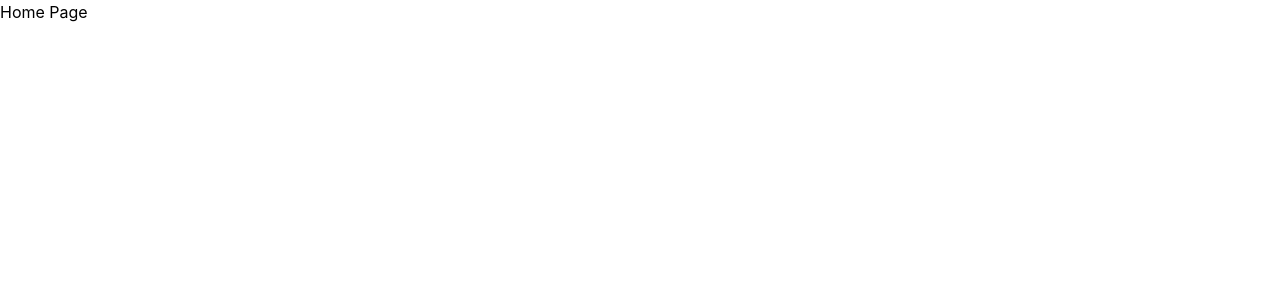
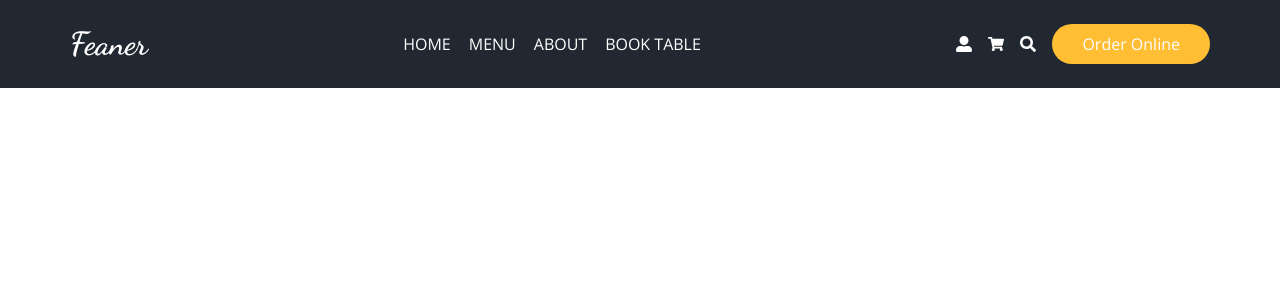
Before and after one commit to HakanSayar33/crunch-food-ordering, a Next.js app: page / in a window 1280 px wide. Shown: the top 300 px of the page. Built offline with nearby package versions, Linux system fonts and the light colour scheme.

Commit message:
Creation of header component and css structure

```diff
--- /dev/null
+++ b/components/layout/Footer.jsx
@@ -0,0 +1,9 @@
+import React from 'react'
+
+const Footer = () => {
+  return (
+    <div>Footer</div>
+  )
+}
+
+export default Footer
--- /dev/null
+++ b/components/layout/Header.jsx
@@ -0,0 +1,44 @@
+import Logo from "../ui/Logo";
+import { FaUserAlt, FaShoppingCart, FaSearch } from "react-icons/fa";
+
+const Header = () => {
+  return (
+    <div className="h-[5.5rem] bg-secondary">
+      <div className="container mx-auto text-white flex justify-between items-center h-full">
+        <Logo />
+        <nav>
+          <ul className="flex gap-x-2">
+            <li className="px-[5px] py-[10px] uppercase hover:text-primary cursor-pointer">
+              <a href="">Home</a>
+            </li>
+            <li className="px-[5px] py-[10px] uppercase hover:text-primary cursor-pointer">
+              <a href="">Menu</a>
+            </li>
+            <li className="px-[5px] py-[10px] uppercase hover:text-primary cursor-pointer">
+              <a href="">About</a>
+            </li>
+            <li className="px-[5px] py-[10px] uppercase hover:text-primary cursor-pointer">
+              <a href="">Book Table</a>
+            </li>
+          </ul>
+        </nav>
+        <div className="flex gap-x-4 items-center">
+          <a href="#">
+            <FaUserAlt />
+          </a>
+          <a href="#">
+            <FaShoppingCart />
+          </a>
+          <a href="#">
+            <FaSearch />
+          </a>
+          <a href="#">
+            <button className="btn-primary">Order Online</button>
+          </a>
+        </div>
+      </div>
+    </div>
+  );
+};
+
+export default Header;
--- /dev/null
+++ b/components/ui/Logo.jsx
@@ -0,0 +1,9 @@
+import React from 'react'
+
+const Logo = () => {
+  return (
+    <div className="text-[2rem] font-dancing font-bold">Feaner</div>
+  )
+}
+
+export default Logo
--- a/package.json
+++ b/package.json
@@ -11,7 +11,8 @@
   "dependencies": {
     "next": "14.1.3",
     "react": "^18",
-    "react-dom": "^18"
+    "react-dom": "^18",
+    "react-icons": "^5.0.1"
   },
   "devDependencies": {
     "autoprefixer": "^10.4.18",
--- a/pages/_document.js
+++ b/pages/_document.js
@@ -2,8 +2,19 @@ import { Html, Head, Main, NextScript } from "next/document";
 
 export default function Document() {
   return (
-    <Html lang="en">
-      <Head />
+    <Html>
+      <Head>
+        <link rel="preconnect" href="https://fonts.googleapis.com" />
+        <link
+          rel="preconnect"
+          href="https://fonts.gstatic.com"
+          crossOrigin="true"
+        />
+        <link
+          href="https://fonts.googleapis.com/css2?family=Dancing+Script:wght@400;700&family=Open+Sans:wght@300;400;500;600;700&display=swap"
+          rel="stylesheet"
+        />
+      </Head>
       <body>
         <Main />
         <NextScript />
--- a/pages/home/index.jsx
+++ b/pages/home/index.jsx
@@ -1,7 +1,7 @@
 import React from "react";
 
 const Index = () => {
-  return <div>Home Page</div>;
+  return <div></div>;
 };
 
 export default Index;
--- a/pages/index.jsx
+++ b/pages/index.jsx
@@ -1,4 +1,6 @@
+
 import Head from "next/head";
+import Header from "../components/layout/Header";
 import Home from "./home";
 
 export default function Index() {
@@ -6,9 +8,15 @@ export default function Index() {
     <div className="">
       <Head>
         <title>Create Next App</title>
-        <meta name="description" content="Generated by create next app" />
         <link rel="icon" href="/favicon.ico" />
+        <link rel="preconnect" href="https://fonts.googleapis.com" />
+        <link
+          rel="preconnect"
+          href="https://fonts.gstatic.com"
+          crossOrigin="true"
+        />
       </Head>
+      <Header />
       <Home />
     </div>
   );
--- a/styles/globals.css
+++ b/styles/globals.css
@@ -6,10 +6,13 @@ html,
 body {
   padding: 0;
   margin: 0;
-  font-family: -apple-system, BlinkMacSystemFont, Segoe UI, Roboto, Oxygen,
-    Ubuntu, Cantarell, Fira Sans, Droid Sans, Helvetica Neue, sans-serif;
+  font-family: "Open Sans", sans-serif;
 }
 
 * {
   box-sizing: border-box;
 }
+
+.btn-primary {
+  @apply text-white px-[30px] py-[8px] rounded-3xl bg-primary cursor-pointer hover:opacity-70 transition-all;
+}
--- a/tailwind.config.js
+++ b/tailwind.config.js
@@ -1,15 +1,30 @@
 /** @type {import('tailwindcss').Config} */
 module.exports = {
   content: [
-    "./app/**/*.{js,ts,jsx,tsx,mdx}",
-    "./pages/**/*.{js,ts,jsx,tsx,mdx}",
-    "./components/**/*.{js,ts,jsx,tsx,mdx}",
-
-    // Or if using `src` directory:
-    "./src/**/*.{js,ts,jsx,tsx,mdx}",
+    "./pages/**/*.{js,ts,jsx,tsx}",
+    "./components/**/*.{js,ts,jsx,tsx}",
   ],
   theme: {
-    extend: {},
+    extend: {
+      container: {
+        screens: {
+          xs: "375px",
+          sm: "640px",
+          md: "768px",
+          lg: "1024px",
+          xl: "1140px",
+          "2xl": "1140px",
+        },
+      },
+      colors: {
+        primary: "#ffbe33",
+        secondary: "#222831",
+      },
+      fontFamily: {
+        dancing: ["Dancing Script", "cursive"],
+        sans: ["Open Sans", "sans-serif"],
+      },
+    },
   },
   plugins: [],
-}
+};
```
Also changed, not shown: 1 other file (tests, documents, lock files or other folders).
